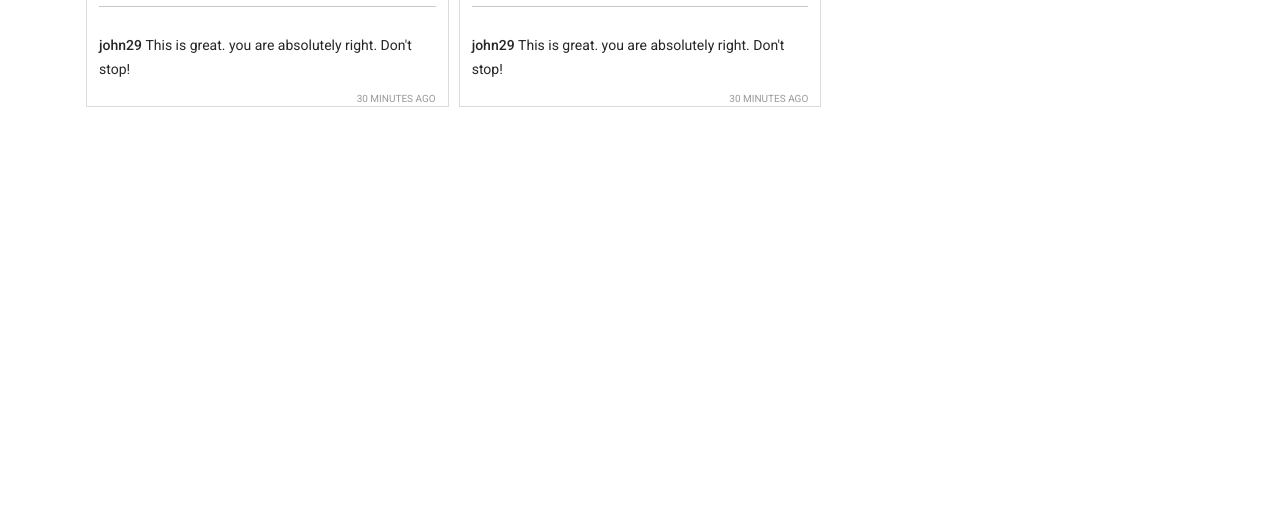
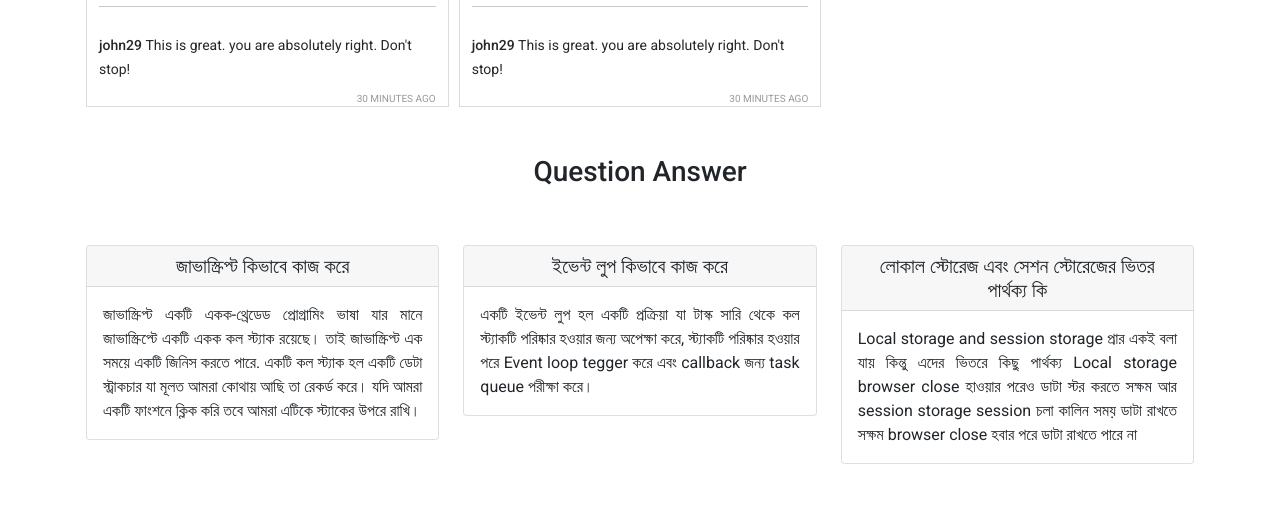
Before and after one commit to tanvirgithub21/-money-master, a plain HTML site: page index.html in a window 1280 px wide. Shown: the part 1425-1940 px from the top of the page. Before the commit the page ends 1548 px from the top, so only its background shows below. Drawn offline with nearby package versions, Linux system fonts and the light colour scheme.

Commit message:
all done

```diff
--- a/css/style.css
+++ b/css/style.css
@@ -35,7 +35,9 @@ textarea {
   --header-height: 44px;
   --nav-height: 44px;
 }
-
+.text-justify{
+  text-align: justify;
+}
 svg {
   display: block;
 }
@@ -111,7 +113,6 @@ img {
   border: none;
   cursor: pointer;
 }
-
 .post__content {
   display: flex;
   position: relative;
@@ -245,6 +246,12 @@ img {
   display: none;
 }
 
+/* Question section style  */
+
+
+
+
+
 @media only screen and (max-width: 992px) {
   #posts {
     grid-template-columns: repeat(2, 1fr);
--- a/index.html
+++ b/index.html
@@ -5,6 +5,7 @@
         <meta http-equiv="X-UA-Compatible" content="IE=edge" />
         <meta name="viewport" content="width=device-width, initial-scale=1.0" />
         <title>Insta-Sohor</title>
+
         <link rel="stylesheet" href="./css/style.css" />
         <!-- Latest compiled and minified CSS -->
         <link
@@ -78,10 +79,55 @@
             <div id="reported">
                 <h1>Reported posts</h1>
             </div>
+
+
+        <section id="questionAnswer">
+            <h3 class="text-center mt-5">Question Answer</h3>
+            <div class="row">
+
+                <div class="col-12 col-md-4 my-5">
+                    <div class="card">
+                        <h5 class="card-header text-center">জাভাস্ক্রিপ্ট কিভাবে কাজ করে</h5>
+                        <div class="card-body">
+                            <p class="card-text text-justify">জাভাস্ক্রিপ্ট একটি একক-থ্রেডেড প্রোগ্রামিং ভাষা যার মানে জাভাস্ক্রিপ্টে একটি একক কল স্ট্যাক রয়েছে। তাই জাভাস্ক্রিপ্ট এক সময়ে একটি জিনিস করতে পারে. একটি কল স্ট্যাক হল একটি ডেটা স্ট্রাকচার যা মূলত আমরা কোথায় আছি তা রেকর্ড করে। যদি আমরা একটি ফাংশনে ক্লিক করি তবে আমরা এটিকে স্ট্যাকের উপরে রাখি।</p>
+                        </div>
+                    </div>
+                </div>
+
+                <div class="col-12 col-md-4 my-5">
+                    <div class="card">
+                        <h5 class="card-header text-center">ইভেন্ট লুপ কিভাবে কাজ করে</h5>
+                        <div class="card-body">
+                            <p class="card-text text-justify">একটি ইভেন্ট লুপ হল একটি প্রক্রিয়া যা টাস্ক সারি থেকে কল স্ট্যাকটি পরিষ্কার হওয়ার জন্য অপেক্ষা করে, স্ট্যাকটি পরিষ্কার হওয়ার পরে Event loop tegger করে এবং callback জন্য task queue পরীক্ষা করে।</p>
+                        </div>
+                    </div>
+                </div>
+
+                <div class="col-12 col-md-4 my-5">
+                    <div class="card">
+                        <h5 class="card-header text-center">লোকাল স্টোরেজ এবং সেশন স্টোরেজের ভিতর পার্থক্য কি</h5>
+                        <div class="card-body">
+                            <p class="card-text text-justify">Local storage and session storage প্রার একই বলা যায় কিন্তু এদের ভিতরে কিছু পার্থক্য  Local storage browser close হাওয়ার পরেও ডাটা স্টর করতে সক্ষম আর session storage session চলা কালিন সময় ডাটা রাখতে সক্ষম browser close হবার পরে ডাটা রাখতে পারে না</p>
+                        </div>
+                    </div>
+                </div>
+
+
+            </div>
+        </section>
+
+
+
         </main>
+
+
+
+
         <footer></footer>
 
         <!-- add javascript  file  -->
         <script src="./js/app.js"></script>
+        <!-- bootstrap script  -->
+        <script src="https://cdn.jsdelivr.net/npm/bootstrap@5.1.3/dist/js/bootstrap.bundle.min.js" integrity="sha384-ka7Sk0Gln4gmtz2MlQnikT1wXgYsOg+OMhuP+IlRH9sENBO0LRn5q+8nbTov4+1p" crossorigin="anonymous"></script>
     </body>
 </html>
```
